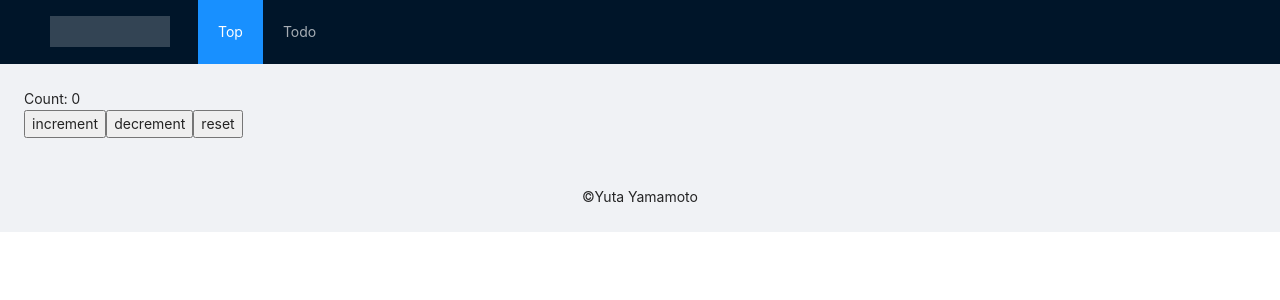
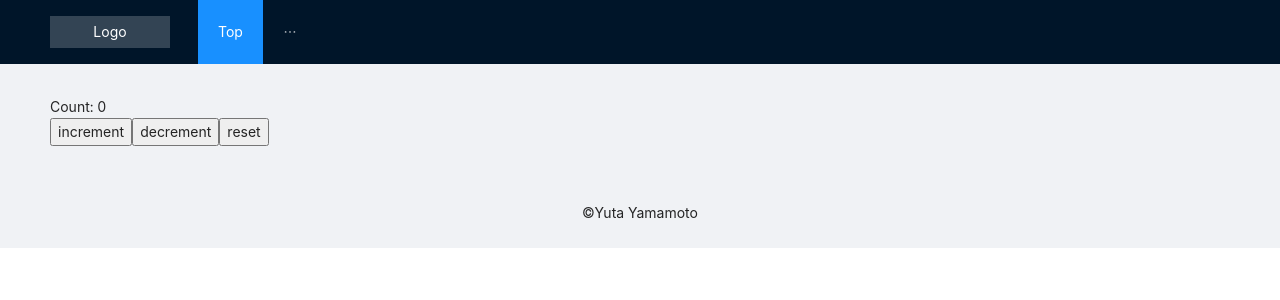
Before and after one commit to yt-ymmt/learn-recoil, a React app: page / in a window 1280 px wide. Shown: the top 300 px of the page. Built offline with nearby package versions, Linux system fonts and the light colour scheme.

Commit message:
fix layout

```diff
--- a/src/components/Layout/index.tsx
+++ b/src/components/Layout/index.tsx
@@ -18,8 +18,8 @@ const Main: FC = ({ children }) => {
 
     return (
         <Layout>
-            <Header>
-                <Logo onClick={handleClickTopButton} />
+            <StyledHeader>
+                <Logo onClick={handleClickTopButton}>Logo</Logo>
                 <Menu
                     theme="dark"
                     defaultSelectedKeys={['/']}
@@ -33,8 +33,8 @@ const Main: FC = ({ children }) => {
                         Todo
                     </Menu.Item>
                 </Menu>
-            </Header>
-            <Layout style={{ padding: '24px' }}>
+            </StyledHeader>
+            <Layout style={{ padding: '32px 50px' }}>
                 <Content>{children}</Content>
             </Layout>
             <Footer style={{ textAlign: 'center' }}>©Yuta Yamamoto</Footer>
@@ -42,13 +42,22 @@ const Main: FC = ({ children }) => {
     );
 };
 
+const StyledHeader = styled(Header)`
+    display: flex;
+    place-content: center flex-start;
+`;
+
 const Logo = styled.div`
+    display: flex;
+    align-items: center;
+    justify-content: center;
     width: 120px;
-    height: 31px;
+    height: 32px;
+    margin: 16px 28px 16px 0;
     background: rgba(255, 255, 255, 0.2);
-    margin: 16px 28px 16px 0;
-    float: left;
+    color: #fff;
     cursor: pointer;
+    line-height: 1;
 `;
 
 export default Main;
```
